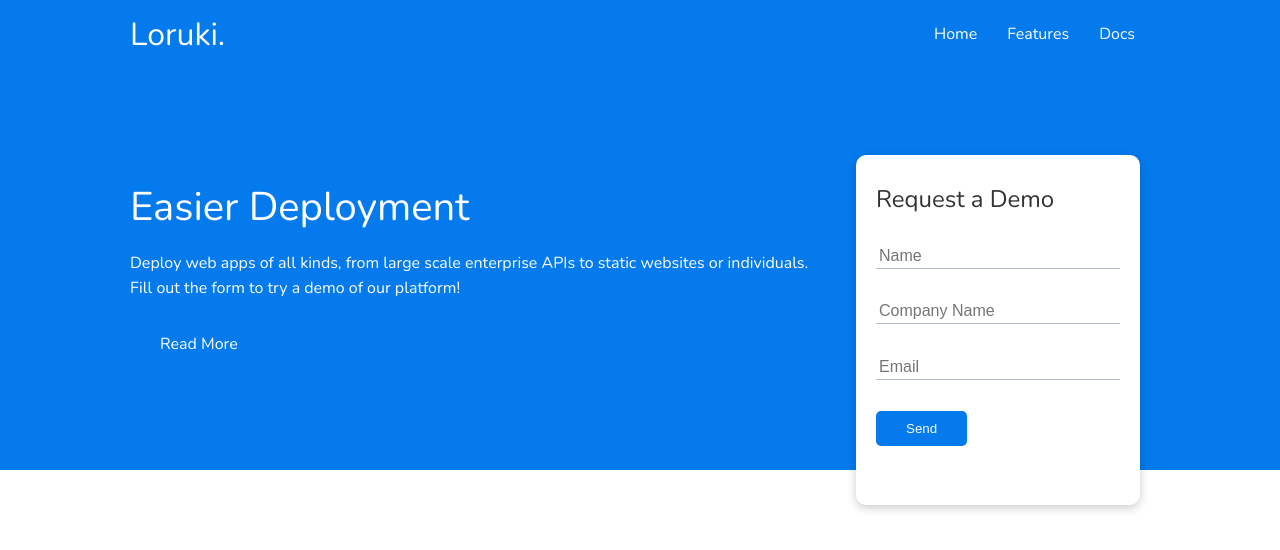
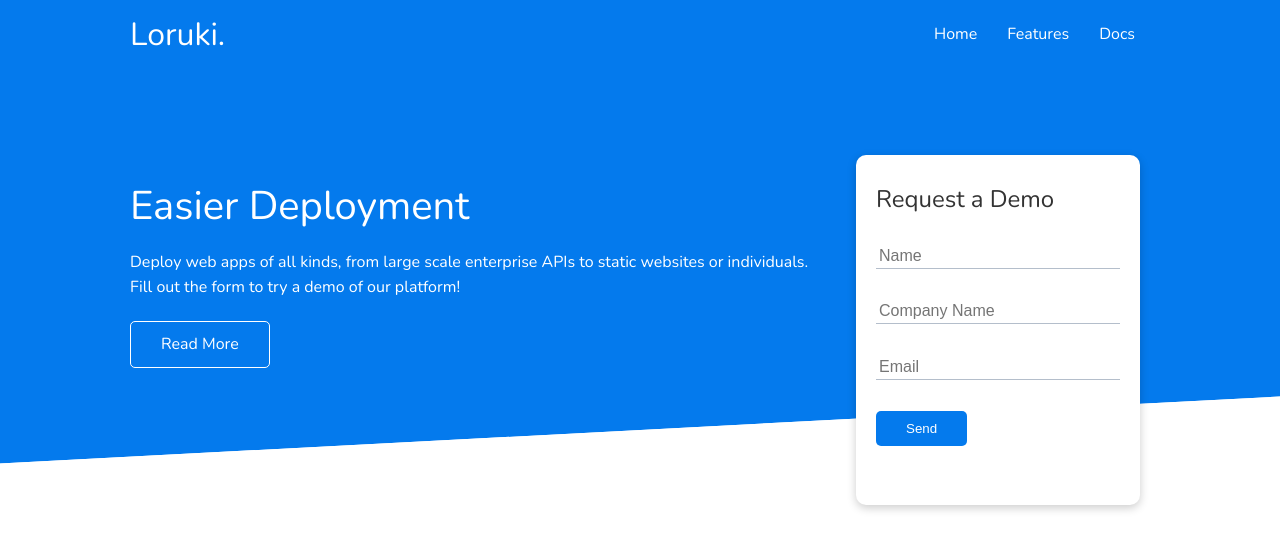
Before and after one commit to SourceCodeArman/website1, a plain HTML site: page index.html in a window 1280 px wide. Drawn offline with nearby package versions, Linux system fonts and the light colour scheme.

Commit message:
Update style.css

```diff
--- a/style.css
+++ b/style.css
@@ -114,6 +114,21 @@ img {
     outline: none;
 }
 
+.showcase::before,
+.showcase::after {
+    content: '';
+    position: absolute;
+    height: 100px;
+    bottom: -60px;
+    right: 0;
+    left: 0;
+    background: #fff;
+    transform: skewY(-3deg);
+    -ms-transform: skewY(-3deg);
+    -webkit-transform: skewY(-3deg);
+    -moz-transform: skewY(-3deg);
+}
+
 
 /* Utilities */
 
@@ -143,6 +158,15 @@ img {
     border-radius: 5px;
 }
 
+.btn-outline {
+    background-color: transparent;
+    border: 1px #fff solid;
+}
+
+.btn:hover {
+    transform: scale(0.98);
+}
+
 .flex {
     display: flex;
     justify-content: space-between;
```
